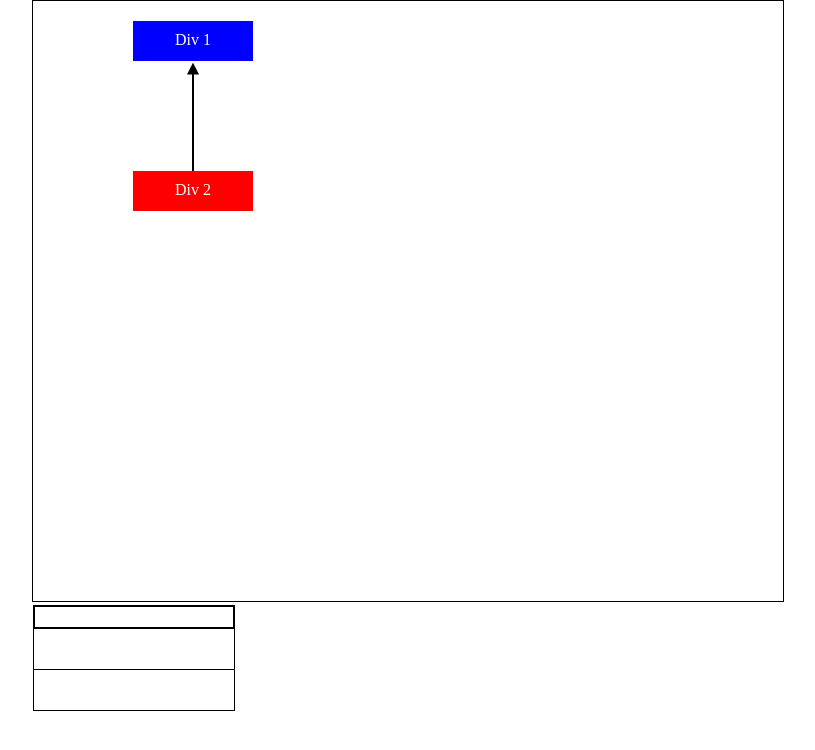
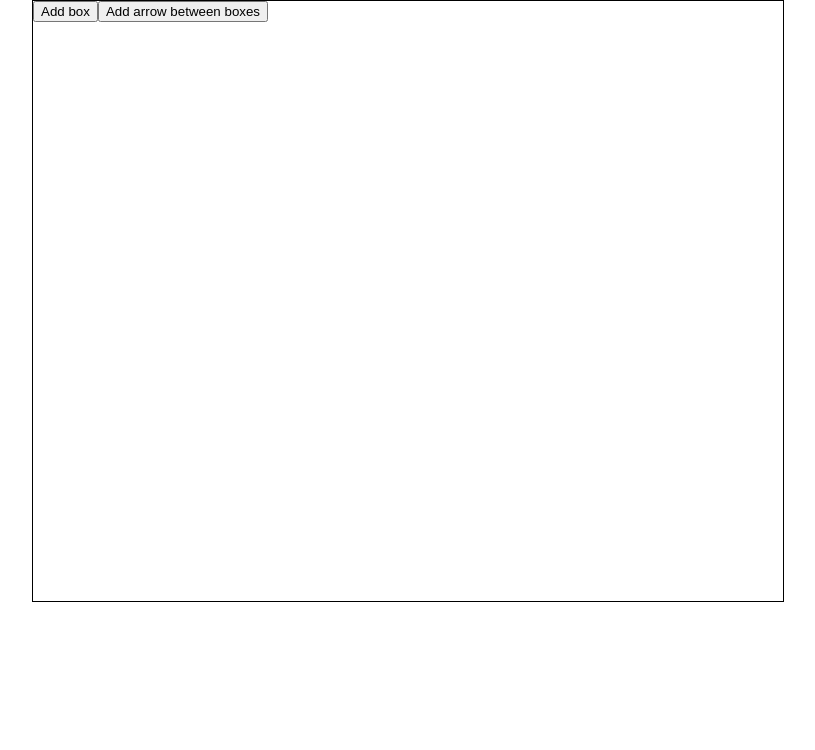
Before and after one commit to jacoobanderson/UML-Tool, a React (Create React App) app: page / in a window 1280 px wide. Shown: the top 750 px of the page, without its empty margins (232-1047 px from the left). Built offline with nearby package versions, Linux system fonts and the light colour scheme.

Commit message:
Fix arrow and dragging function

```diff
--- a/src/components/canvas.css
+++ b/src/components/canvas.css
@@ -16,16 +16,13 @@ svg {
     color: white;
     text-align: center;
     position: absolute;
-    padding: 10px;
-    width: 100px;
-    height: 20px;
     left: 100px;
   }
   #a {
     background-color: blue;
-    top: 20px;
+    top: 10px;
   }
   #b {
     background-color: red;
-    top: 170px;
+    top: 100px;
   }
--- a/src/components/canvas.js
+++ b/src/components/canvas.js
@@ -1,11 +1,39 @@
-import React from 'react'
+import React, { useEffect, useState } from 'react'
 import './canvas.css'
 import ClassSquare from './classSquare.js'
 
 const Canvas = () => {
-document.addEventListener('DOMContentLoaded', function() {
-var divA       = document.querySelector("#a");
-var divB       = document.querySelector("#b");
+
+  const [squareList, setSquareList] = useState([])
+  const [childKey, setChildKey] = useState(null)
+  const [childKeyCompareOne, setChildCompareKeyOne] = useState(null)
+  const [childKeyCompareTwo, setChildCompareKeyTwo] = useState(null)
+  const [compare, setCompare] = useState(null)
+
+const selectBoxes = () => {
+    const squareOne = document.querySelector(`#squareDiv0`)
+    const squareTwo = document.querySelector(`#squareDiv1`)
+    drawArrow(squareOne, squareTwo)
+  }
+
+const getKeyFromChild = (key) => {
+  setChildKey(key)
+  if (compare === true) {
+    if (childKeyCompareOne !== key) {
+      setChildCompareKeyOne(key)
+    } else {
+      setChildCompareKeyTwo(key)
+    }
+  }
+}
+
+const onAddBtnClick = () => {
+  setSquareList(squareList.concat(<ClassSquare key={squareList.length} id={squareList.length} getKeyFromChild={getKeyFromChild} />));
+  console.log(childKey)
+}
+
+const drawArrow = (divA, divB) => {
+
 var arrow  = document.querySelector("#arrow");
 
 var drawConnector = function() {
@@ -35,13 +63,14 @@ var dStrRight =
   (posnARight.x) + "," + (posnARight.y);
 arrow.setAttribute("d", dStrRight);
 };
-
 drawConnector()
-})
+}
 
 
   return (
     <div className="container">
+      <button onClick={onAddBtnClick}>Add box</button>
+      <button onClick={selectBoxes}>Add arrow between boxes</button>
         <svg xmlns="http://www.w3.org/2000/svg" width="100%" height="100%">
         <defs>
             <marker id="arrowhead" viewBox="0 0 10 10" refX="3" refY="5"
@@ -53,11 +82,9 @@ drawConnector()
             <path id="arrow"/>
         </g>
         </svg>
-        <div id="a">Div 1</div>
-        <div id="b">Div 2</div>
-        <ClassSquare />
+        {squareList}
     </div>
   )
-}
+  }
 
 export default Canvas
--- a/src/components/classSquare.js
+++ b/src/components/classSquare.js
@@ -1,13 +1,16 @@
-import React, { useEffect } from 'react'
+import React, { useEffect, useRef } from 'react'
 import './classSquare.css'
 
-const ClassSquare = () => {
+const ClassSquare = (props) => {
+  const square = useRef(null)
   useEffect(() => {
-    document.querySelector('.classcontainerdiv').addEventListener('mousedown', (event) => onMouseDown(event))
+    square.current.addEventListener('mousedown', (event) => onMouseDown(event))
+    square.current.addEventListener('click', (event) => props.getKeyFromChild(props.id))
+    square.current.setAttribute('id', 'squareDiv' + props.id)
   })
 
   function onMouseDown (event) {
-    const element = document.querySelector('.classcontainerdiv')
+    const element = square.current
 
     window.addEventListener('mousemove', onMouseMove)
     window.addEventListener('mouseup', onMouseUp)
@@ -59,7 +62,7 @@ const ClassSquare = () => {
 
 
   return (
-    <div className="classcontainerdiv">
+    <div className="classcontainerdiv" ref={square}>
         <div className="nameOfClass"></div>
         <div className="classAttributes"></div>
         <div className="classMethods"></div>
```
